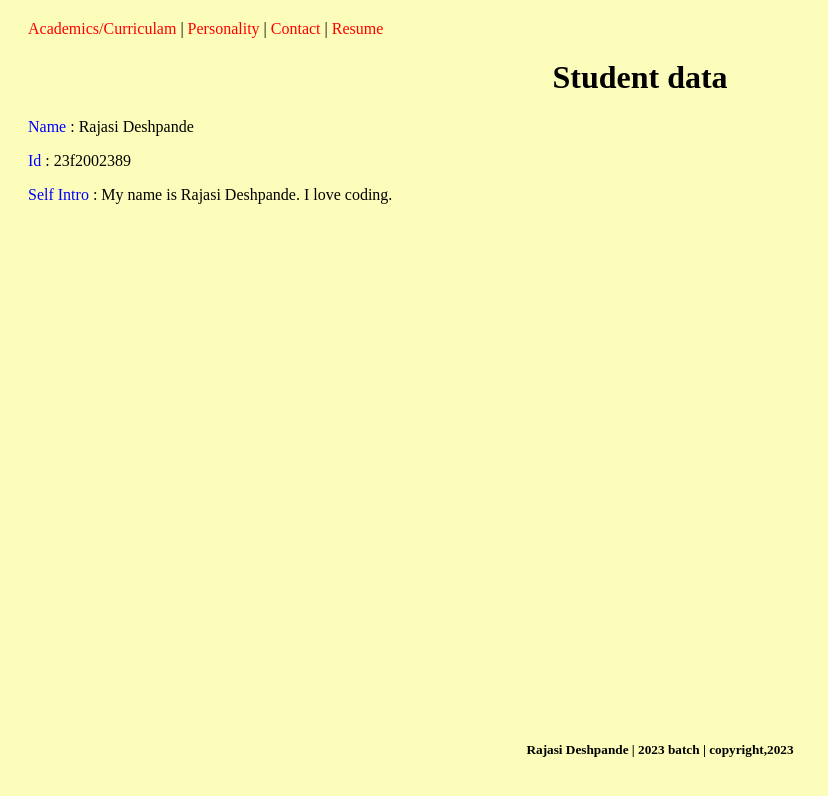
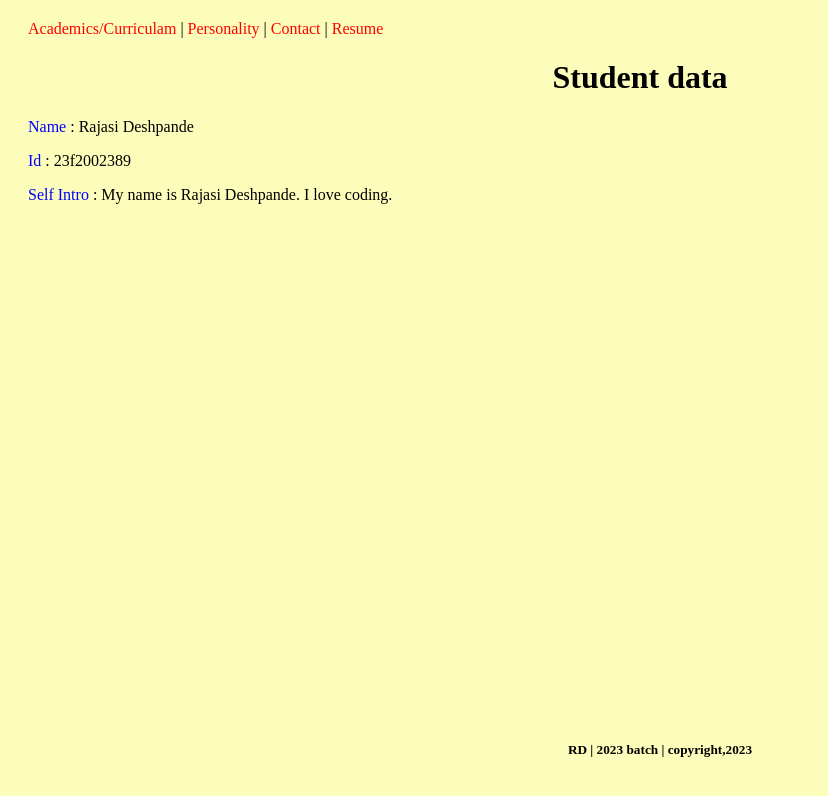
Before and after one commit to RajasiDeshpande/GDGDemo, a plain HTML site: page index.html in a window 1280 px wide. Shown: the whole page, without its empty margins (0-828 px from the left). Drawn offline with Linux system fonts and the light colour scheme.

Commit message:
branch changes

```diff
--- a/index.html
+++ b/index.html
@@ -13,6 +13,6 @@
         <p><span>Id</span> : 23f2002389</p>
         <p><span>Self Intro</span> : My name is Rajasi Deshpande. I love coding.</p>
     </div>
-    <div class="head"><h5>Rajasi Deshpande | 2023 batch | copyright,2023</h5></div>
+    <div class="head"><h5>RD | 2023 batch | copyright,2023</h5></div>
 </body>
 </html>
```
